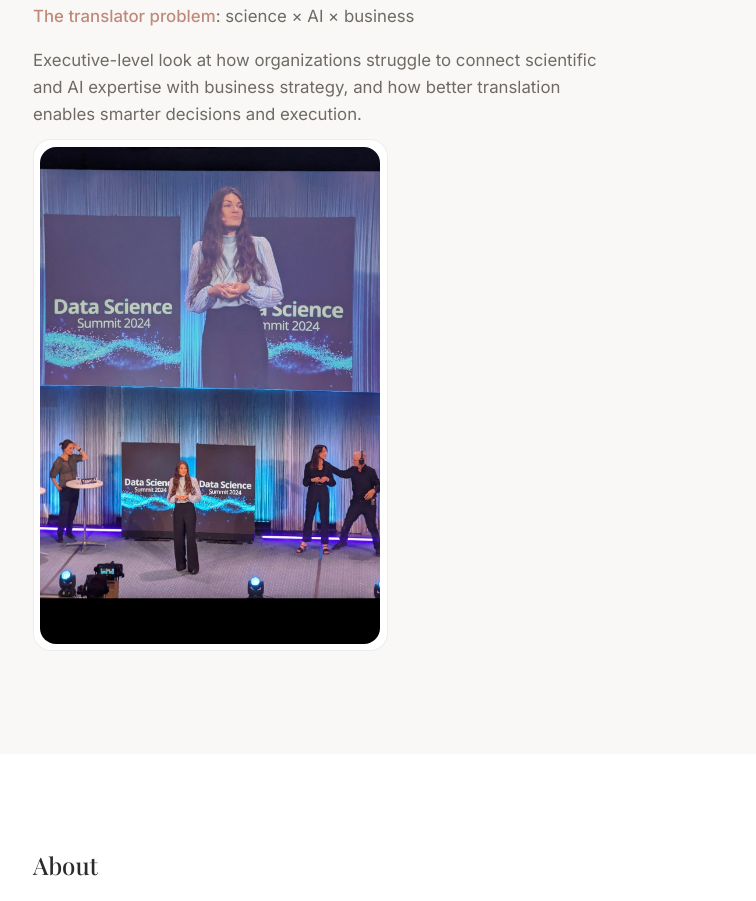
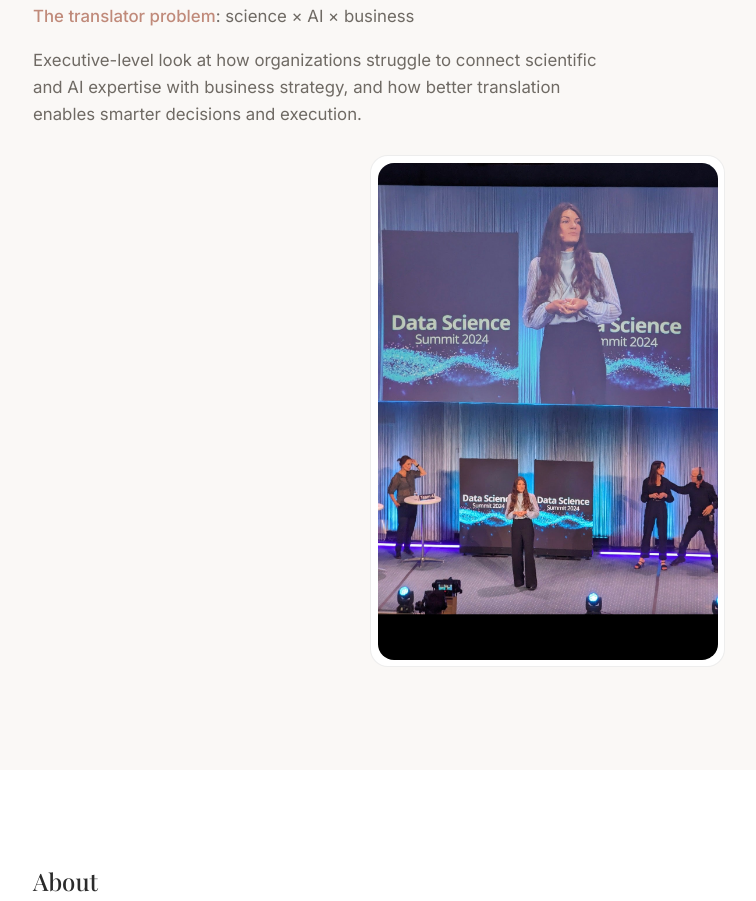
Before and after one commit to chiara21-dev/chiara-consulting-, a plain HTML site: page index.html in a window 1280 px wide. Shown: the part 1983-2884 px from the top of the page, without its empty margins (57-813 px from the left). Drawn offline with nearby package versions, Linux system fonts and the light colour scheme.

Commit message:
Update style.css

```diff
--- a/style.css
+++ b/style.css
@@ -195,8 +195,7 @@ header {
 }
 
 .speaking-media {
-  align-self: center;
-  margin-top: -1rem;
+  justify-self: end;
 }
 
 .speaking-list p {
```
